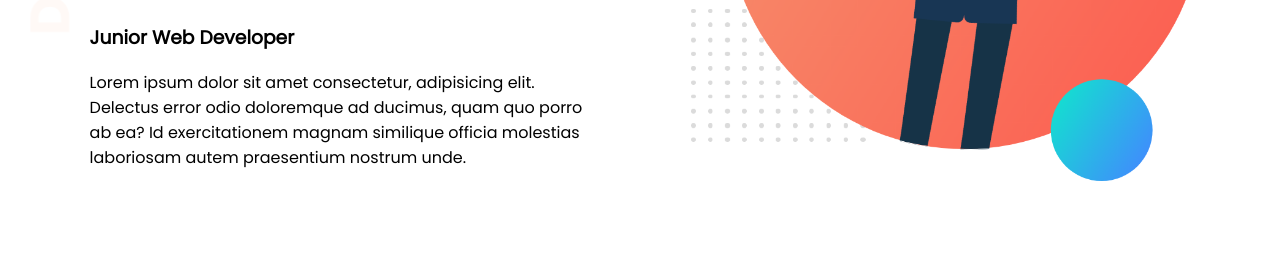
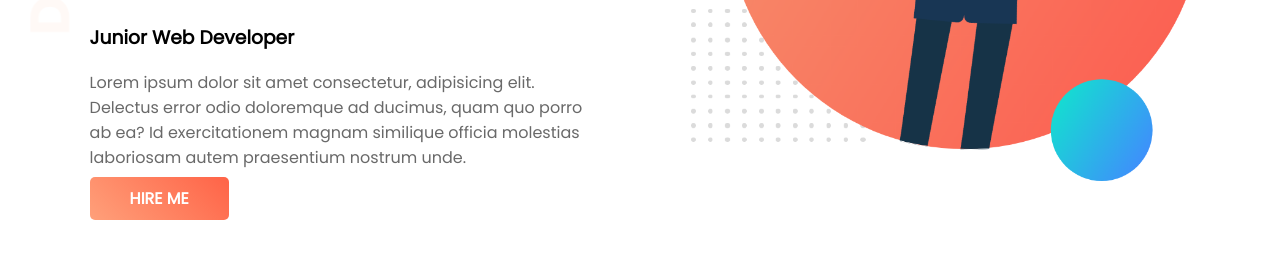
Before and after one commit to mhgitrepo/web-portfolio, a plain HTML site: page index.html in a window 1280 px wide. Shown: the part 327-586 px from the top of the page. Drawn offline with Linux system fonts and the light colour scheme.

Commit message:
third portion updated

```diff
--- a/index.html
+++ b/index.html
@@ -14,6 +14,7 @@
       <h1><span class="name-highlight">Mehedi Hasan's</span> World</h1>
       <h3>Junior Web Developer</h3>
       <p>Lorem ipsum dolor sit amet consectetur, adipisicing elit. Delectus error odio doloremque ad ducimus, quam quo porro ab ea? Id exercitationem magnam similique officia molestias laboriosam autem praesentium nostrum unde.</p>
+      <a class="button-top" href="#">HIRE ME</a>
     </div>
     <div class="half-width">
       <img src="images/demo01.png" alt="img_01">
--- a/style.css
+++ b/style.css
@@ -4,6 +4,9 @@ body{
 }
 h1{
   font-size: 50px;;
+}
+p{
+  color: dimgray;
 }
 .name-highlight{
   color: #FFA500;
@@ -24,3 +27,11 @@ h1{
 section{
   height: 500px;
 }
+.button-top{
+  text-decoration: none;
+  color: #fff;
+  background-image: linear-gradient(45deg, lightsalmon, tomato);
+  font-weight: 700;
+  padding: 10px 40px;
+  border-radius: 5px;
+}
```
